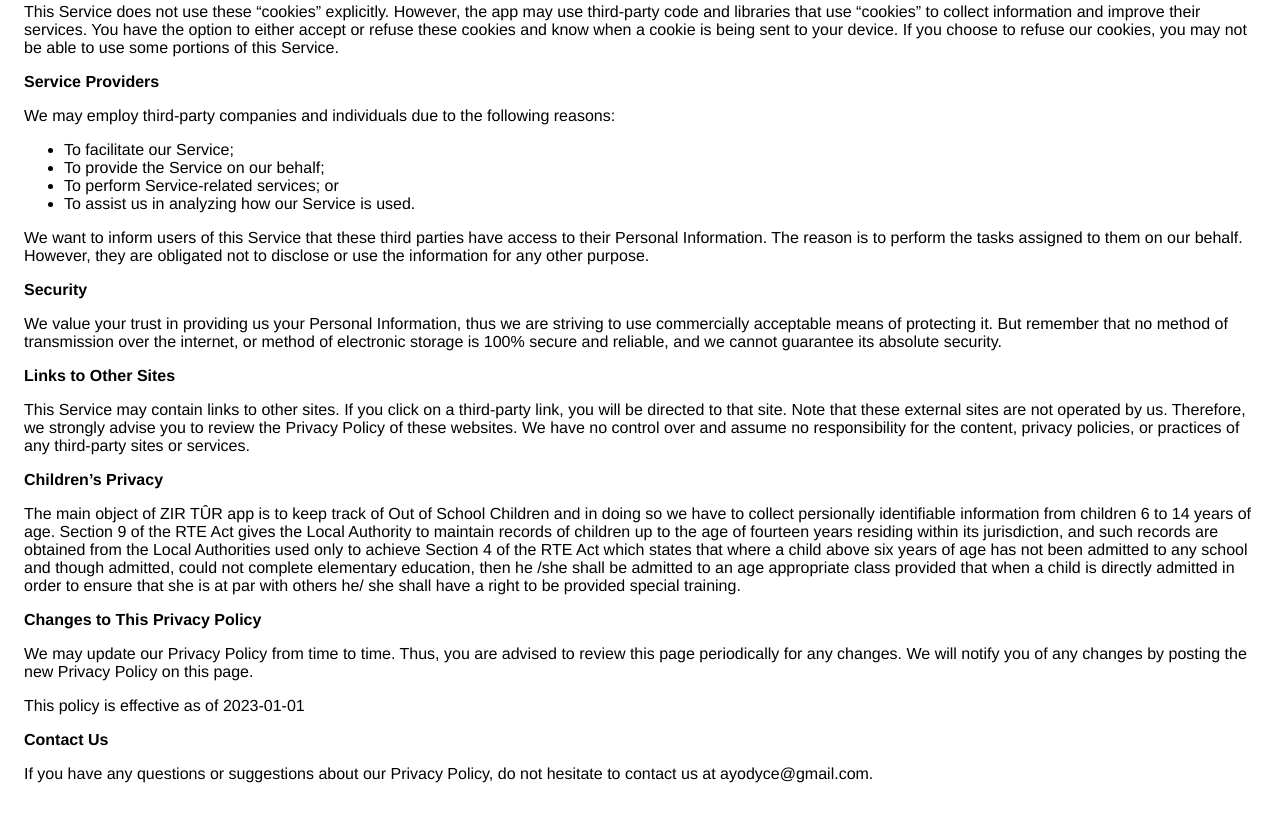
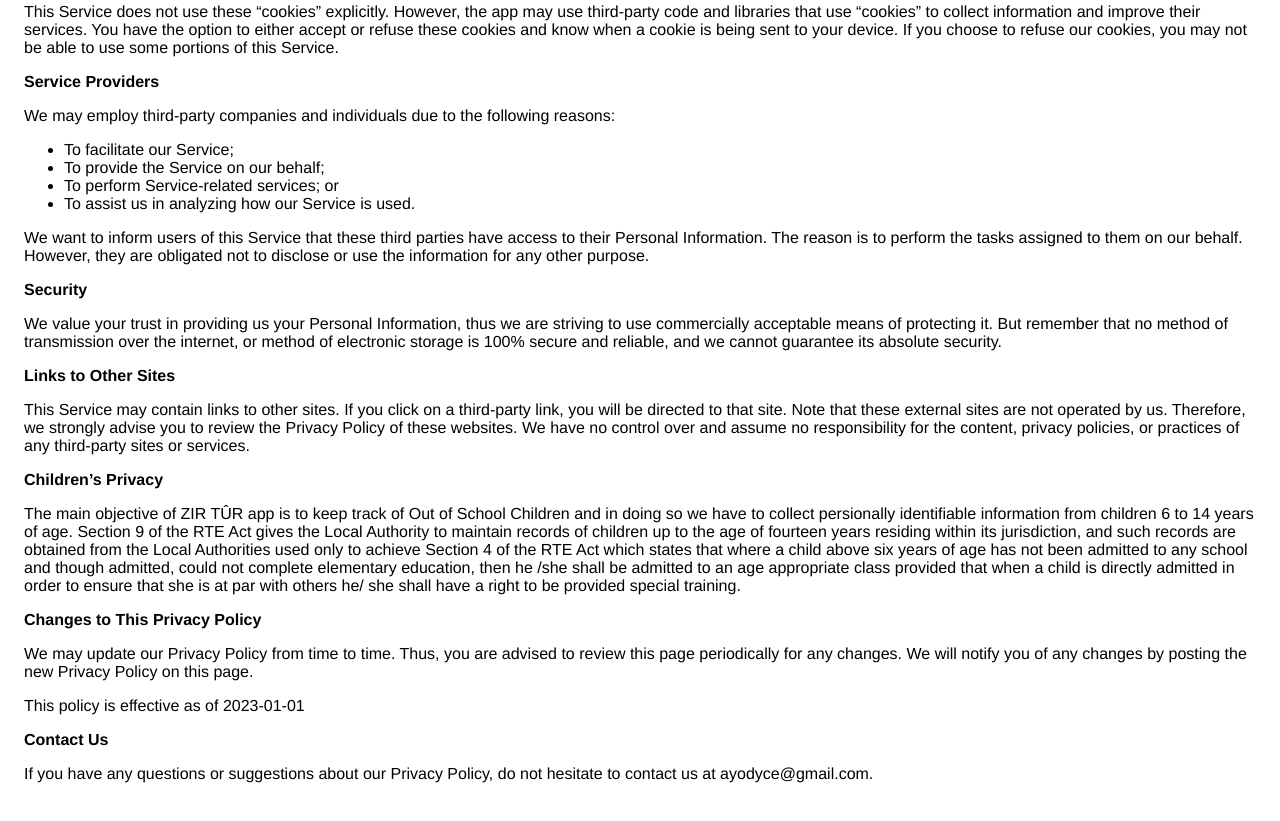
Before and after one commit to Vansangkima/zirtur_pp, a plain HTML site: page index.html in a window 1280 px wide. Shown: the part 641-1462 px from the top of the page. Drawn offline with Linux system fonts and the light colour scheme.

Commit message:
Update index.html

```diff
--- a/index.html
+++ b/index.html
@@ -86,7 +86,7 @@
                   privacy policies, or practices of any third-party sites or
                   services.
                 </p> <p><strong>Children’s Privacy</strong></p> <div><p>
-                    The main object of ZIR TÛR app is to keep track of
+                    The main objective of ZIR TÛR app is to keep track of
                     Out of School Children and in doing so we have to collect
                     persionally identifiable information from children 6 to 14 years of age.
                     Section 9 of the RTE Act gives the Local Authority to maintain records of children
```
